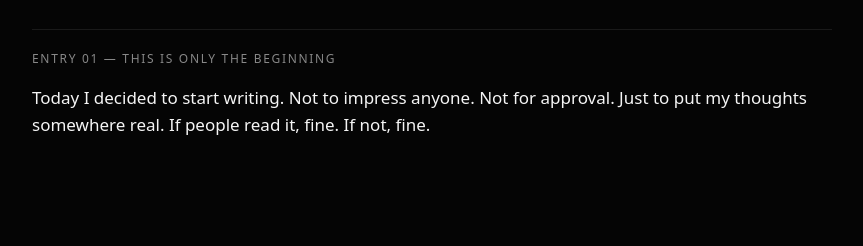
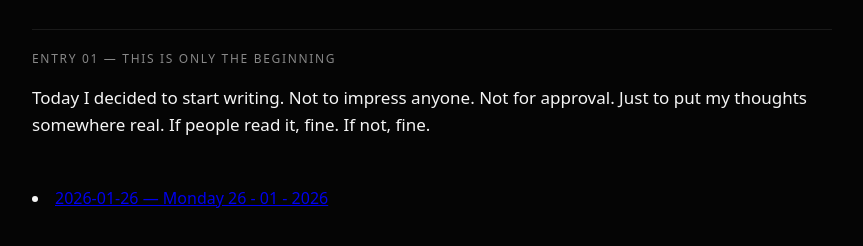
Before and after one commit to ProgrammerJim/kimdupont.com, a plain HTML site: page diary/index.html in a window 1280 px wide. Shown: the part 198-444 px from the top of the page, without its empty margins (208-1071 px from the left). Drawn offline with Linux system fonts and the light colour scheme.

Commit message:
Update index.html

```diff
--- a/diary/index.html
+++ b/diary/index.html
@@ -94,6 +94,9 @@
         Just to put my thoughts somewhere real. If people read it, fine. If not, fine.
       </p>
     </div>
+    <li>
+  <a href="/diary/2026-01-26/">2026-01-26 — Monday 26 - 01 - 2026</a>
+</li>
 
   </div>
 </body>
```
